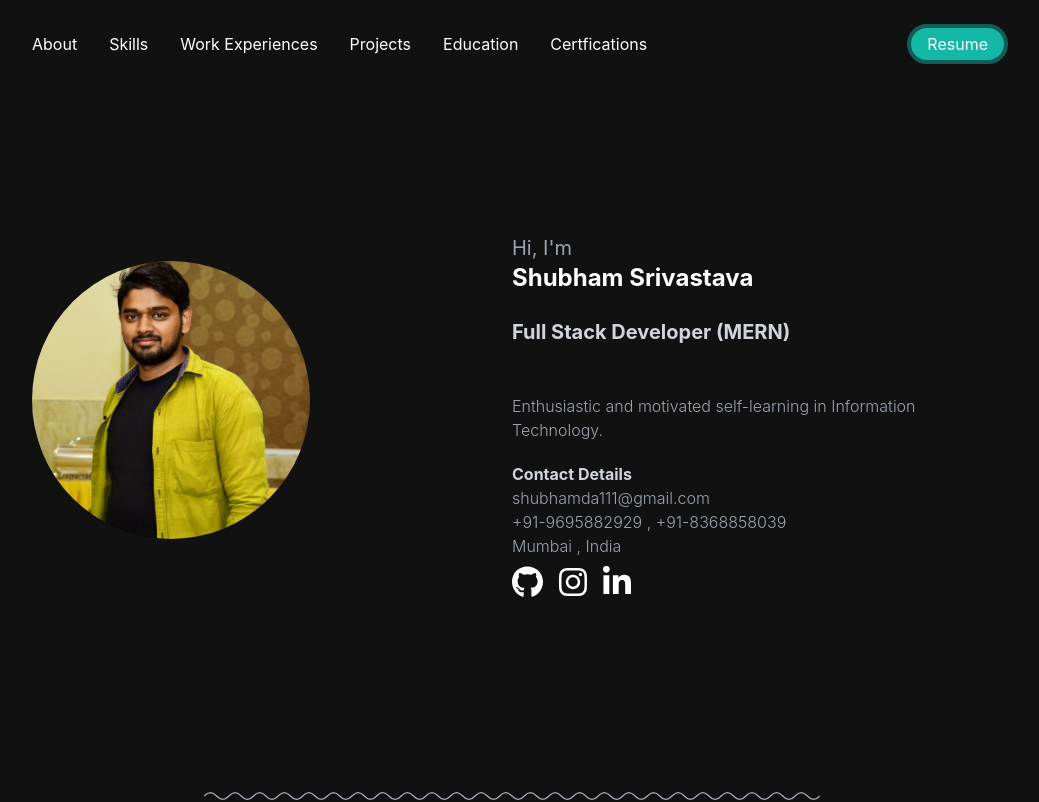
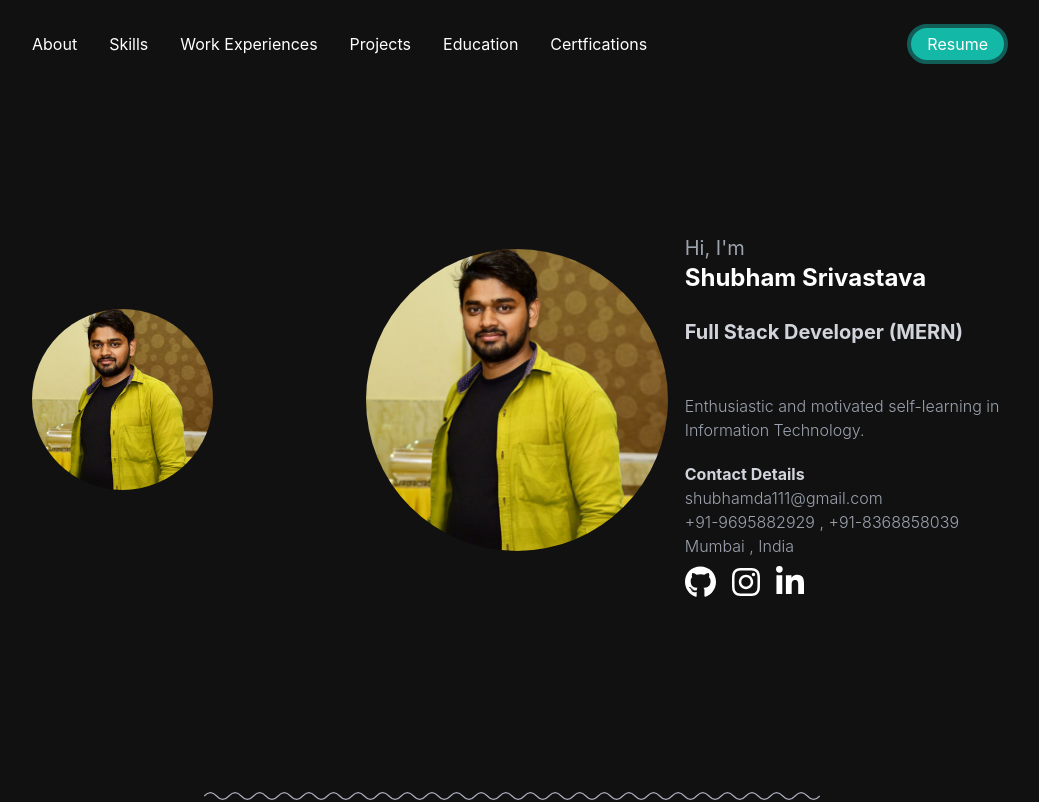
Before and after one commit to shubhamda111/me, a React (Create React App) app: page / in a window 1280 px wide. Shown: the top 802 px of the page, without its empty margins (128-1167 px from the left). Built offline with nearby package versions, Linux system fonts and the light colour scheme.

Commit message:
Update Hiro.js

```diff
--- a/src/components/Hiro.js
+++ b/src/components/Hiro.js
@@ -19,8 +19,11 @@
             null
         }
         <div id="home" className="flex w-full h-screen flex-col md:flex-row  items-center justify-center text-white relative">
-            <div className='md:w-3/6 md:p-4'>
+            <div className='md:w-3/6 md:p-4 desktop-view'>
                 <img data-aos="flip-right" style={{borderRadius:'50%',height:"60%",width:"60%"}} data-aos-duration="1500" data-aos-offset="200"  src={profile} alt="profile" onLoad={() => setLoaded(false)} />
+            </div>
+            <div className='md:w-3/6 md:p-4 mobile-view'>
+                <img data-aos="flip-right" style={{borderRadius:'50%',height:"100%",width:"100%"}} data-aos-duration="1500" data-aos-offset="200"  src={profile} alt="profile" onLoad={() => setLoaded(false)} />
             </div>
             <div className='md:w-3/6 ml-0' data-aos="fade-right" data-aos-duration="1000" data-aos-offset="100" >
                 <div className="flex flex-col w-full mt-8">
```
